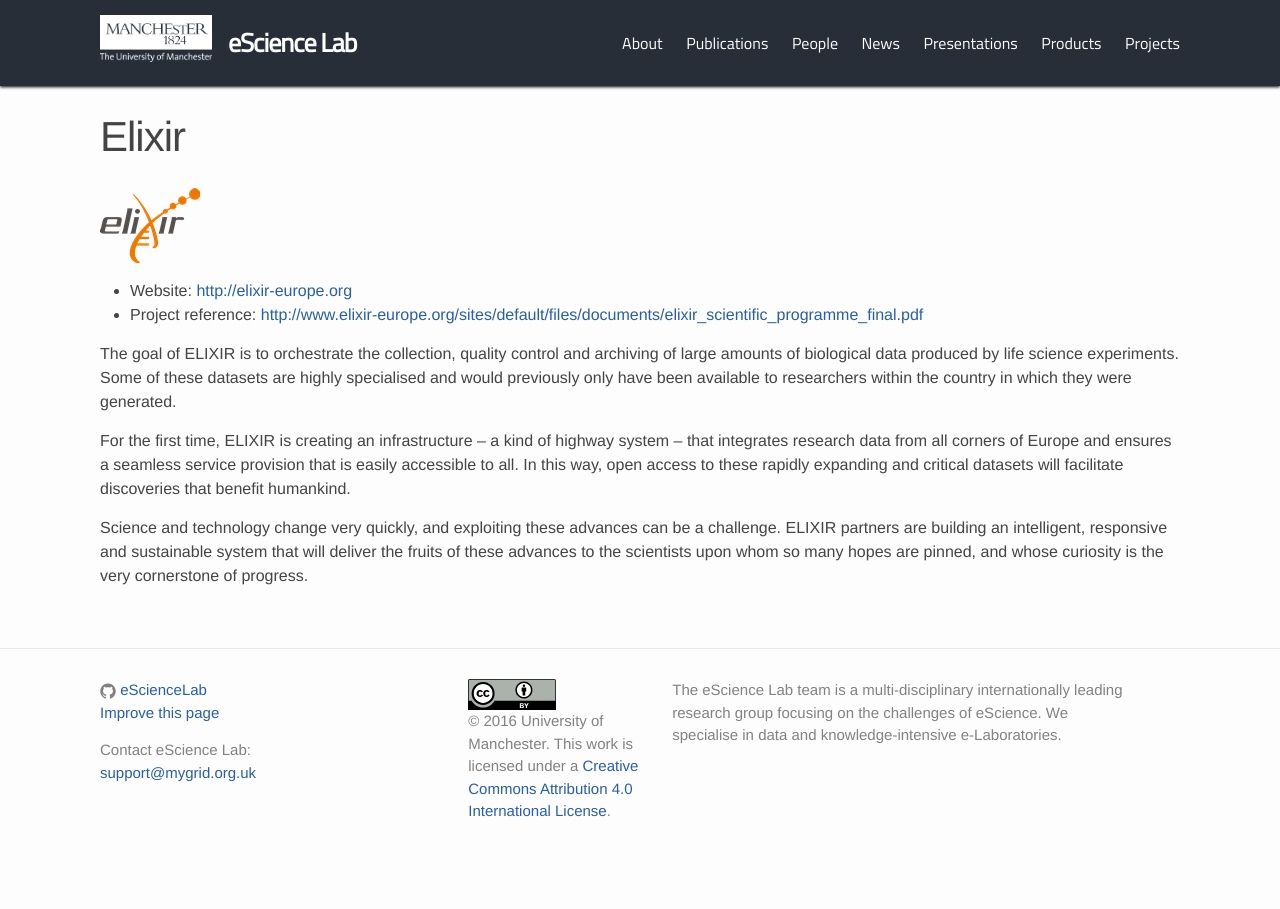
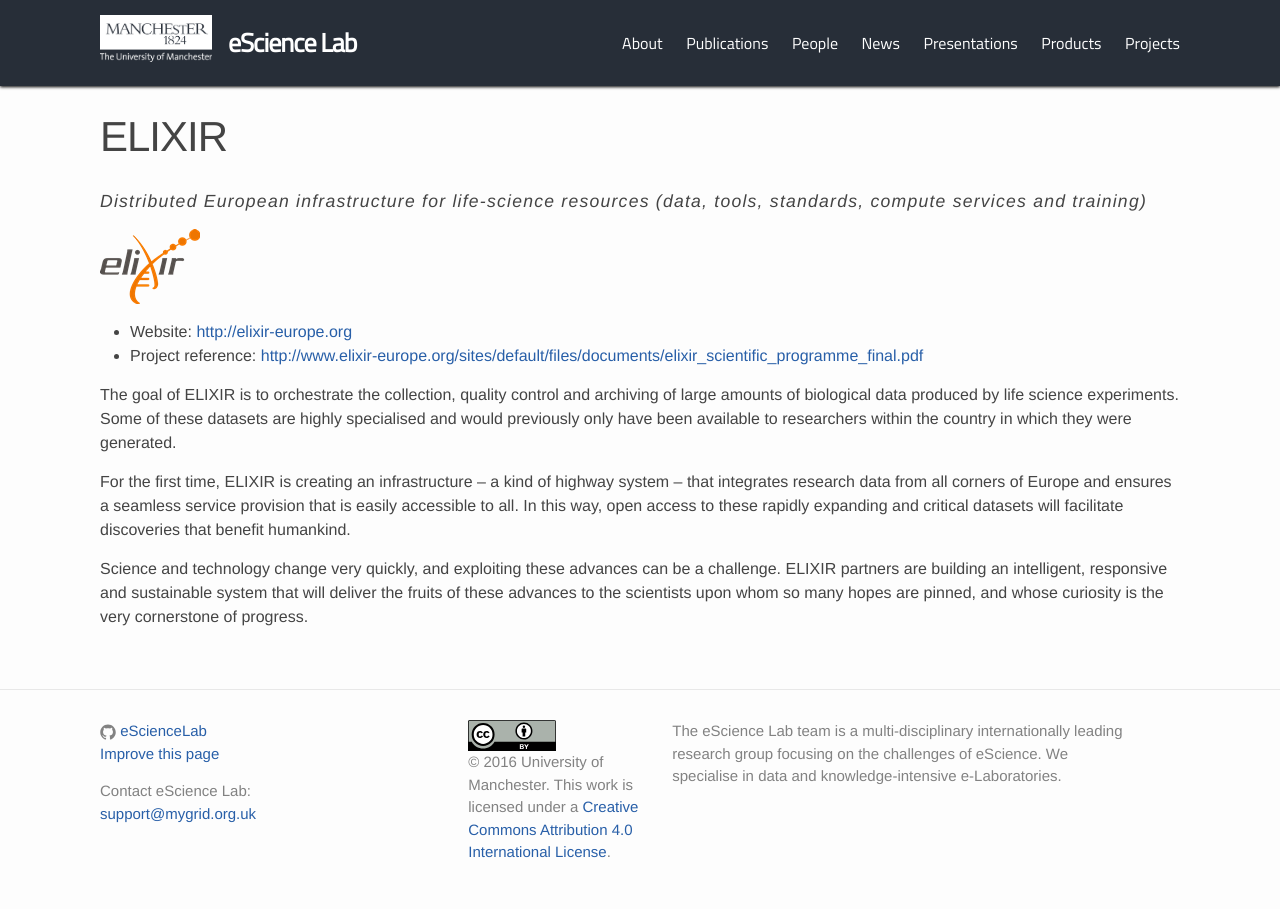
Before and after one commit to eScienceLab/eScienceLab.github.io, a Jekyll site: the page built from _projects/elixir.md, in a window 1280 px wide. Built offline with Jekyll 4.4.1, drawn with Linux system fonts in a browser that asks for light colours; comment, search, counter and statistics services are not loaded.

Commit message:
Added short description for ELIXIR project. Fixes #12.

```diff
--- a/_projects/elixir.md
+++ b/_projects/elixir.md
@@ -1,10 +1,10 @@
 ---
 layout: project
 name: elixir
-title: Elixir
+title: ELIXIR
 path: elixir.html
 collection: projects
-description:
+description: Distributed European infrastructure for life-science resources (data, tools, standards, compute services and training)
 logo: elixir.png
 website: http://elixir-europe.org
 start_date:
```
